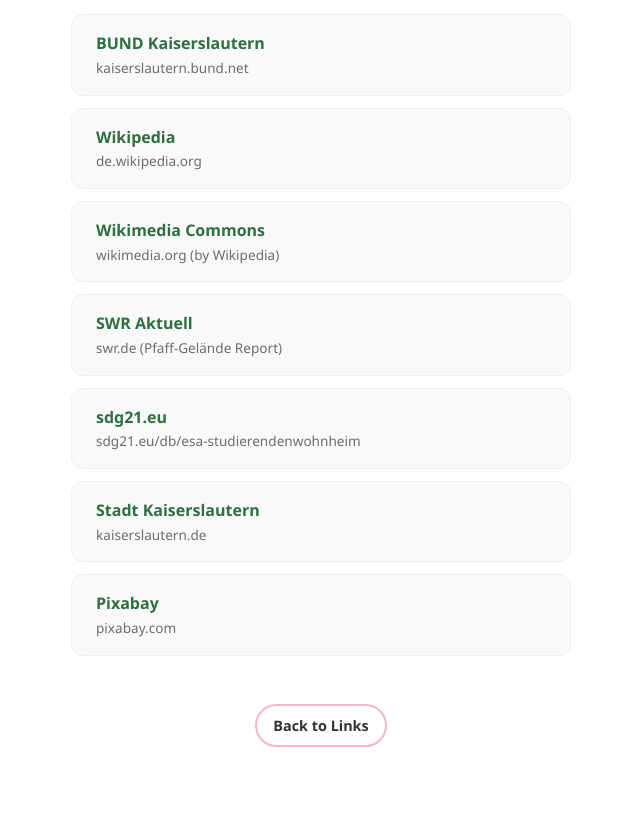
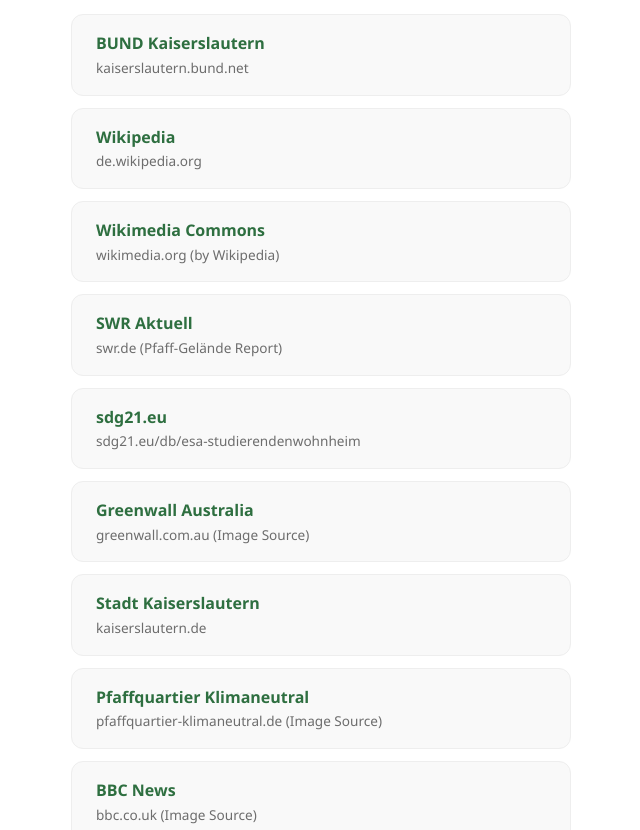
Before and after one commit to hhg-kl/Climate-Action-flyer, a plain HTML site: page sources.html in a window 1280 px wide. Shown: the part 122-952 px from the top of the page, without its empty margins (319-959 px from the left). Drawn offline with Linux system fonts and the light colour scheme.

Commit message:
Refactor HTML structure and formatting

```diff
--- a/sources.html
+++ b/sources.html
@@ -1,8 +1,8 @@
 <!DOCTYPE html>
 <html lang="en">
   <head>
-  <meta charset="UTF-8">
-  <meta name="viewport" content="width=device-width, initial-scale=1.0">
+    <meta charset="UTF-8" />
+    <meta name="viewport" content="width=device-width, initial-scale=1.0" />
     <title>Sources & References</title>
     <style>
       :root {
@@ -19,7 +19,7 @@
       }
 
       body {
-      font-family: 'Segoe UI', Tahoma, Geneva, Verdana, sans-serif;
+        font-family: "Segoe UI", Tahoma, Geneva, Verdana, sans-serif;
         background-color: var(--bg-color);
         color: var(--text-color);
         min-height: 100vh;
@@ -106,17 +106,22 @@
       }
 
       @media (max-width: 480px) {
-      h1 { font-size: 1.8rem; }
+        h1 {
+          font-size: 1.8rem;
+        }
       }
     </style>
   </head>
   <body>
-
     <main>
       <h1>Sources</h1>
 
       <div class="sources-container">
-      <a href="https://kaiserslautern.bund.net" class="source-item" target="_blank">
+        <a
+          href="https://kaiserslautern.bund.net"
+          class="source-item"
+          target="_blank"
+        >
           <span class="source-label">BUND Kaiserslautern</span>
           <span class="source-url">kaiserslautern.bund.net</span>
         </a>
@@ -131,19 +136,58 @@
           <span class="source-url">wikimedia.org (by Wikipedia)</span>
         </a>
 
-      <a href="https://www.swr.de/swraktuell/rheinland-pfalz/kaiserslautern/nachhaltigkeit-und-klimaschutz-auf-dem-pfaff-gelaende-in-kaiserslautern-100.html" class="source-item" target="_blank">
+        <a
+          href="https://www.swr.de/swraktuell/rheinland-pfalz/kaiserslautern/nachhaltigkeit-und-klimaschutz-auf-dem-pfaff-gelaende-in-kaiserslautern-100.html"
+          class="source-item"
+          target="_blank"
+        >
           <span class="source-label">SWR Aktuell</span>
           <span class="source-url">swr.de (Pfaff-Gelände Report)</span>
         </a>
 
-      <a href="https://sdg21.eu/db/esa-studierendenwohnheim-kaiserslautern" class="source-item" target="_blank">
+        <a
+          href="https://sdg21.eu/db/esa-studierendenwohnheim-kaiserslautern"
+          class="source-item"
+          target="_blank"
+        >
           <span class="source-label">sdg21.eu</span>
           <span class="source-url">sdg21.eu/db/esa-studierendenwohnheim</span>
         </a>
 
-      <a href="https://www.kaiserslautern.de" class="source-item" target="_blank">
+        <a
+          href="https://greenwall.com.au/blog/lightweight-greenroofs-eco-pillows-letting-mother-nature-sleep-easy/"
+          class="source-item"
+          target="_blank"
+        >
+          <span class="source-label">Greenwall Australia</span>
+          <span class="source-url">greenwall.com.au (Image Source)</span>
+        </a>
+
+        <a
+          href="https://www.kaiserslautern.de"
+          class="source-item"
+          target="_blank"
+        >
           <span class="source-label">Stadt Kaiserslautern</span>
           <span class="source-url">kaiserslautern.de</span>
+        </a>
+
+        <a
+          href="https://pfaffquartier-klimaneutral.de/projektpartner/stadt-kaiserslautern"
+          class="source-item"
+          target="_blank"
+        >
+          <span class="source-label">Pfaffquartier Klimaneutral</span>
+          <span class="source-url">pfaffquartier-klimaneutral.de (Image Source)</span>
+        </a>
+
+        <a
+          href="https://www.bbc.co.uk/news/articles/cx25xq6wxldo"
+          class="source-item"
+          target="_blank"
+        >
+          <span class="source-label">BBC News</span>
+          <span class="source-url">bbc.co.uk (Image Source)</span>
         </a>
 
         <a href="https://pixabay.com" class="source-item" target="_blank">
@@ -155,8 +199,6 @@
       <a href="index.html" class="back-link">Back to Links</a>
     </main>
 
-  <footer>
-    by Norwin, Max and Fabian
-  </footer>
+    <footer>by Norwin, Max and Fabian</footer>
   </body>
 </html>
```
Lines whose indentation alone changed are shown as unchanged.
